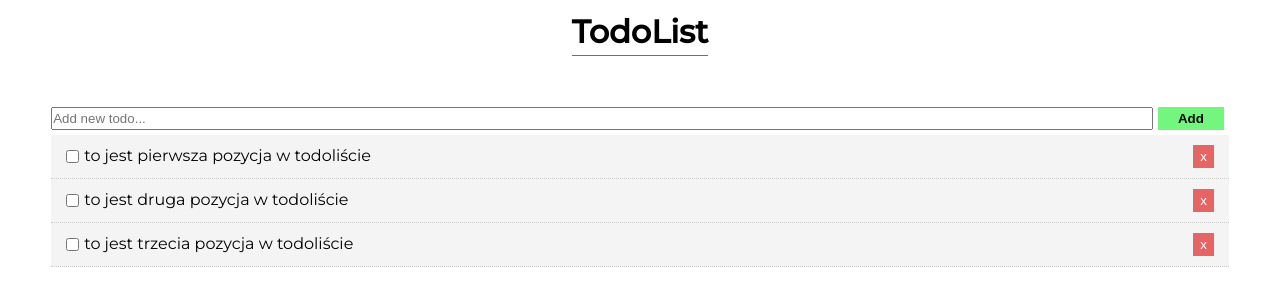
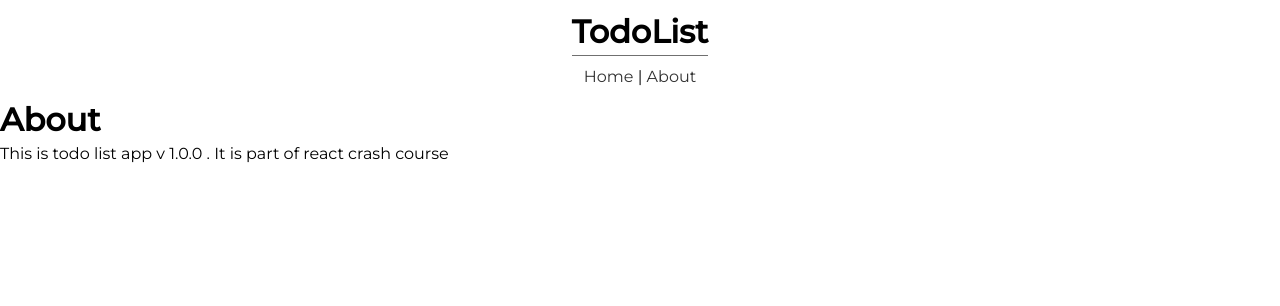
Before and after one commit to paweljakubwojcik/react-crash-course, a React (Create React App) app: page /about in a window 1280 px wide. Shown: the top 306 px of the page. Built offline with nearby package versions, Linux system fonts and the light colour scheme.

Commit message:
added links

```diff
--- a/package.json
+++ b/package.json
@@ -8,6 +8,7 @@
     "@testing-library/user-event": "^7.2.1",
     "react": "^16.13.1",
     "react-dom": "^16.13.1",
+    "react-router-dom": "^5.2.0",
     "react-scripts": "3.4.3"
   },
   "scripts": {
--- a/src/App.js
+++ b/src/App.js
@@ -1,9 +1,13 @@
 import React from 'react';
+import { BrowserRouter as Router, Route } from 'react-router-dom'
+
 import './App.css';
 
+//components
 import Todos from './components/Todos'
 import Header from './components/Header'
 import AddTodo from './components/AddTodo'
+import About from './components/pages/About';
 
 class App extends React.Component {
   state = {
@@ -60,13 +64,23 @@ class App extends React.Component {
 
   render() {
     return (
-      <div className="App">
-        <Header></Header>
-        <div className="container">
-          <AddTodo addTodo={this.addTodo}></AddTodo>
-          <Todos todos={this.state.todos} markComplete={this.markComplete} delete={this.delete} />
+      <Router>
+        <div className="App">
+          <Header />
+
+          <Route exact path='/' render={props => (
+            <React.Fragment>
+              <div className="container">
+                <AddTodo addTodo={this.addTodo}></AddTodo>
+                <Todos todos={this.state.todos} markComplete={this.markComplete} delete={this.delete} />
+              </div>
+            </React.Fragment>
+          )} />
+
+          <Route path='/about' component={About} />
+
         </div>
-      </div>
+      </Router>
     );
   }
 }
--- a/src/components/Header.js
+++ b/src/components/Header.js
@@ -1,10 +1,18 @@
 import React from 'react'
+import { Link } from 'react-router-dom'
+
 import '../styles/Header.css'
 
-export default function Header() {
-    return (
-        <header>
-            <h1>TodoList</h1>
-        </header>
-    )
+export default class Header extends React.Component {
+
+    render() {
+        return (
+            <header>
+                <h1>TodoList</h1>
+                <div className="links">
+                    <Link className='link' to='/'>Home</Link> | <Link className='link' to='/about'>About</Link>
+                </div>
+            </header>
+        )
+    }
 }
--- a/src/components/Todos.js
+++ b/src/components/Todos.js
@@ -4,9 +4,7 @@ import PropTypes from 'prop-types'
 
 class Todos extends React.Component {
 
-    markComplete = () => {
 
-    }
 
     render() {
         return this.props.todos.map((todo) =>
--- /dev/null
+++ b/src/components/pages/About.js
@@ -0,0 +1,10 @@
+import React from 'react'
+
+export default function About() {
+    return (
+        <React.Fragment>
+            <h1>About</h1>
+            <p>This is todo list app v 1.0.0 . It is part of react crash course</p>
+        </React.Fragment>
+    )
+}
--- a/src/index.js
+++ b/src/index.js
@@ -4,7 +4,16 @@ import './index.css';
 import App from './App';
 
 ReactDOM.render(
-
   <App />,
   document.getElementById('root')
 );
+
+
+//putting good old vanilla javascript along side react
+const links = Array.from(document.querySelectorAll('.links > .link'))
+links.forEach(link => {
+  link.addEventListener('click', () => {
+    links.forEach(link => link.classList.remove('link--active'))
+    link.classList.add('link--active')
+  })
+})
--- a/src/styles/Header.css
+++ b/src/styles/Header.css
@@ -1,9 +1,18 @@
-header{
+header {
     display: flex;
+    flex-direction: column;
+    align-items: center;
     justify-content: center;
-    margin:10px 0;
+    margin: 10px 0;
 }
-header h1{
-    display:block;
+header h1 {
+    display: block;
     border-bottom: 1px solid #484848c6;
 }
+.links {
+    margin-top: 10px;
+}
+
+.links .link--active {
+    font-weight: bold;
+}
```
Also changed, not shown: 1 other file (tests, documents, lock files or other folders).
